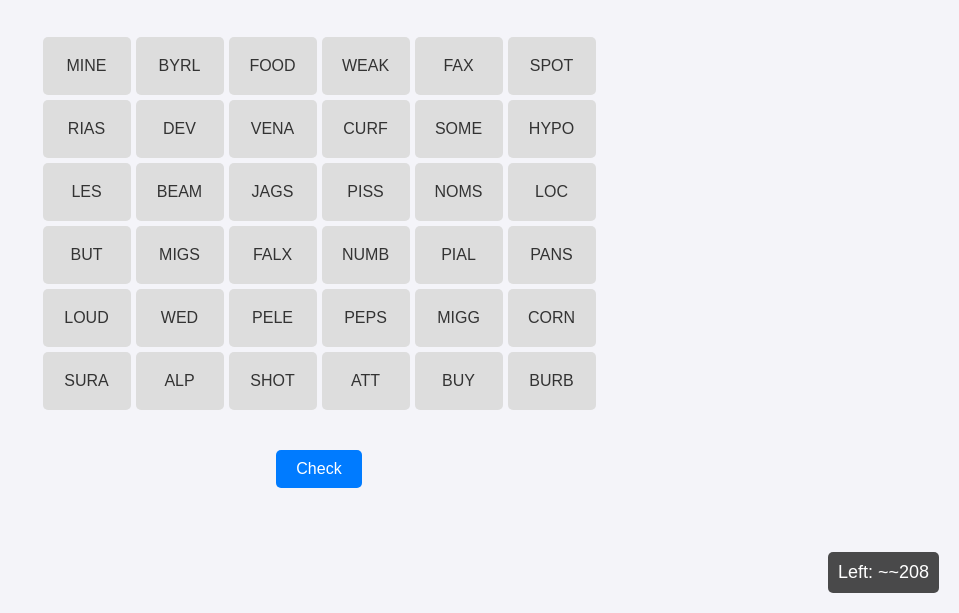
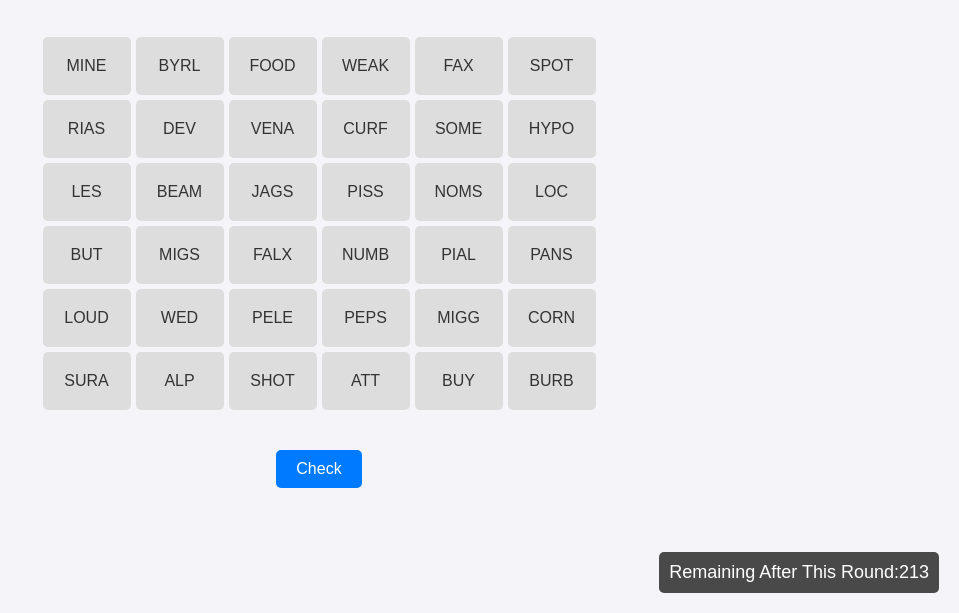
Before and after one commit to aboocher/aboocher.github.io, a plain HTML site: page scrabble/hooks.html in a window 1280 px wide. Both pictures are taken after a click on the element "Start". Shown: the part 187-800 px from the top of the page, without its empty margins (321-1280 px from the left). Drawn offline with Linux system fonts and the light colour scheme.

Commit message:
Update hooks.html

```diff
--- a/scrabble/hooks.html
+++ b/scrabble/hooks.html
@@ -4,7 +4,7 @@
 <head>
     <meta charset="UTF-8">
     <meta name="viewport" content="width=device-width, initial-scale=1.0">
-    <title>Hooks Game v0.4</title>
+    <title>Hooks Game v0.5</title>
     <style>
         #grid-container {
             display: grid;
@@ -224,7 +224,7 @@
     <div id="grid-container"></div>
     <button id="check-button" class="hidden">Check</button>
     <button id="next-round-button" class="hidden">Next Round</button>
-    <div id="track">Words Left: ???</div>
+    <div id="track">Remaining After This Round: ???</div>
     <script>
         // Game state
         let wordLists = {
@@ -245,8 +245,8 @@
         }
 
         function updateN() {
-            const text_disp = wordsLeft + Math.floor(Math.random() * 11) - 5;
-            document.getElementById("track").innerText = "Left: ~~" + text_disp;
+            const text_disp = wordsLeft;
+            document.getElementById("track").innerText = "Remaining After This Round:" + text_disp;
         }
 
         // Load all word lists
@@ -330,12 +330,11 @@
             const probability = Math.random() * (probabilityMax - probabilityMin) + probabilityMin;
             const totalCells = size * size;
             const hooksCount = Math.floor(totalCells * (probability / 100));
-            wordsLeft = wordsLeft - hooksCount;
-            updateN();
             const wordsFromHooks = shuffledHooks.splice(0, hooksCount);
             const wordsFromW = shuffledW.splice(0, totalCells - hooksCount);
             currentRoundWords = shuffleArray([...wordsFromHooks, ...wordsFromW]);
-
+            wordsLeft = wordsLeft - wordsFromHooks.length;
+            updateN();
             renderGrid(size, currentRoundWords);
 
             // Show Check button and hide Next Round button
```
